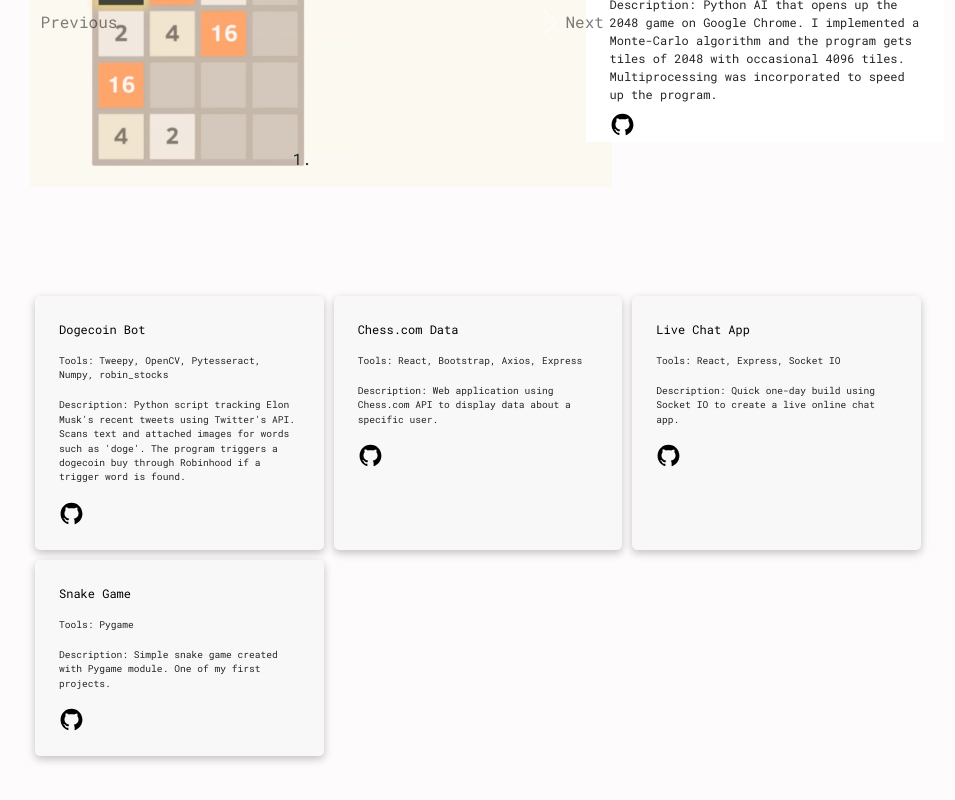
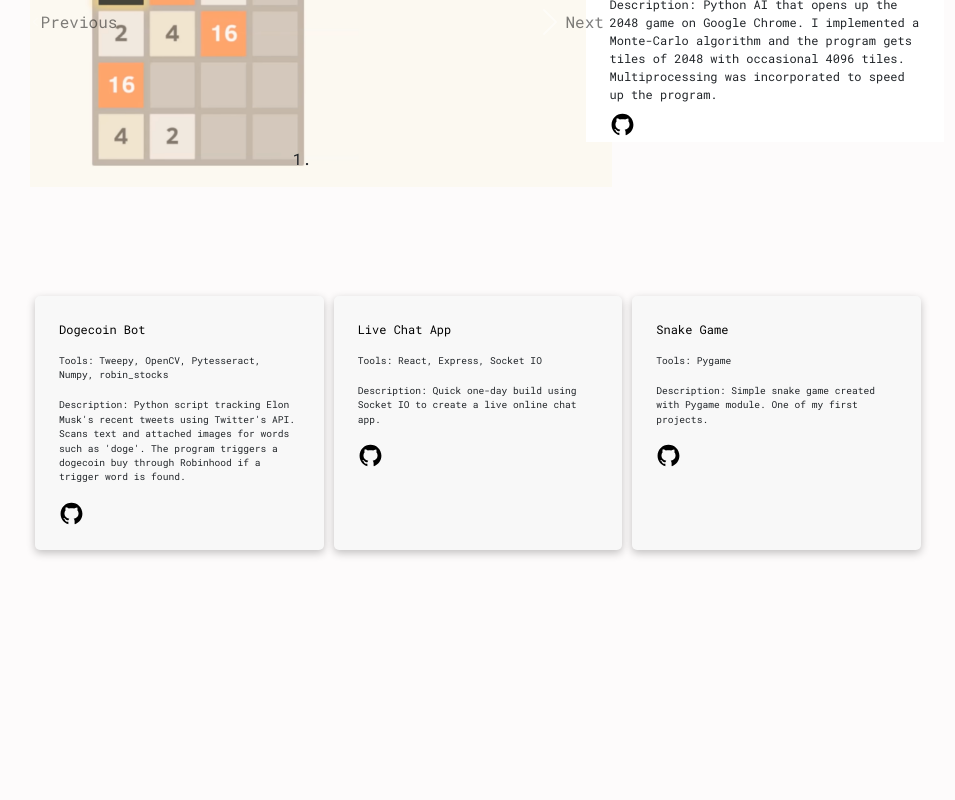
Before and after one commit to jaden-wei/personal_website, a React (Create React App) app: page / in a window 1280 px wide. Shown: the part 2693-3493 px from the top of the page, without its empty margins (162-1117 px from the left). Built offline with nearby package versions, Linux system fonts and the light colour scheme.

Commit message:
remove chess

```diff
--- a/src/components/sections/projects/SideProjectsData.js
+++ b/src/components/sections/projects/SideProjectsData.js
@@ -5,13 +5,6 @@
     description:
       "Python script tracking Elon Musk's recent tweets using Twitter's API. Scans text and attached images for words such as 'doge'. The program triggers a dogecoin buy through Robinhood if a trigger word is found.",
     github: "https://github.com/jwee789/doge-script",
-  },
-  {
-    name: "Chess.com Data",
-    tools: "React, Bootstrap, Axios, Express",
-    description:
-      "Web application using Chess.com API to display data about a specific user.",
-    github: "https://github.com/jwee789/chess-data",
   },
   {
     name: "Live Chat App",
```
